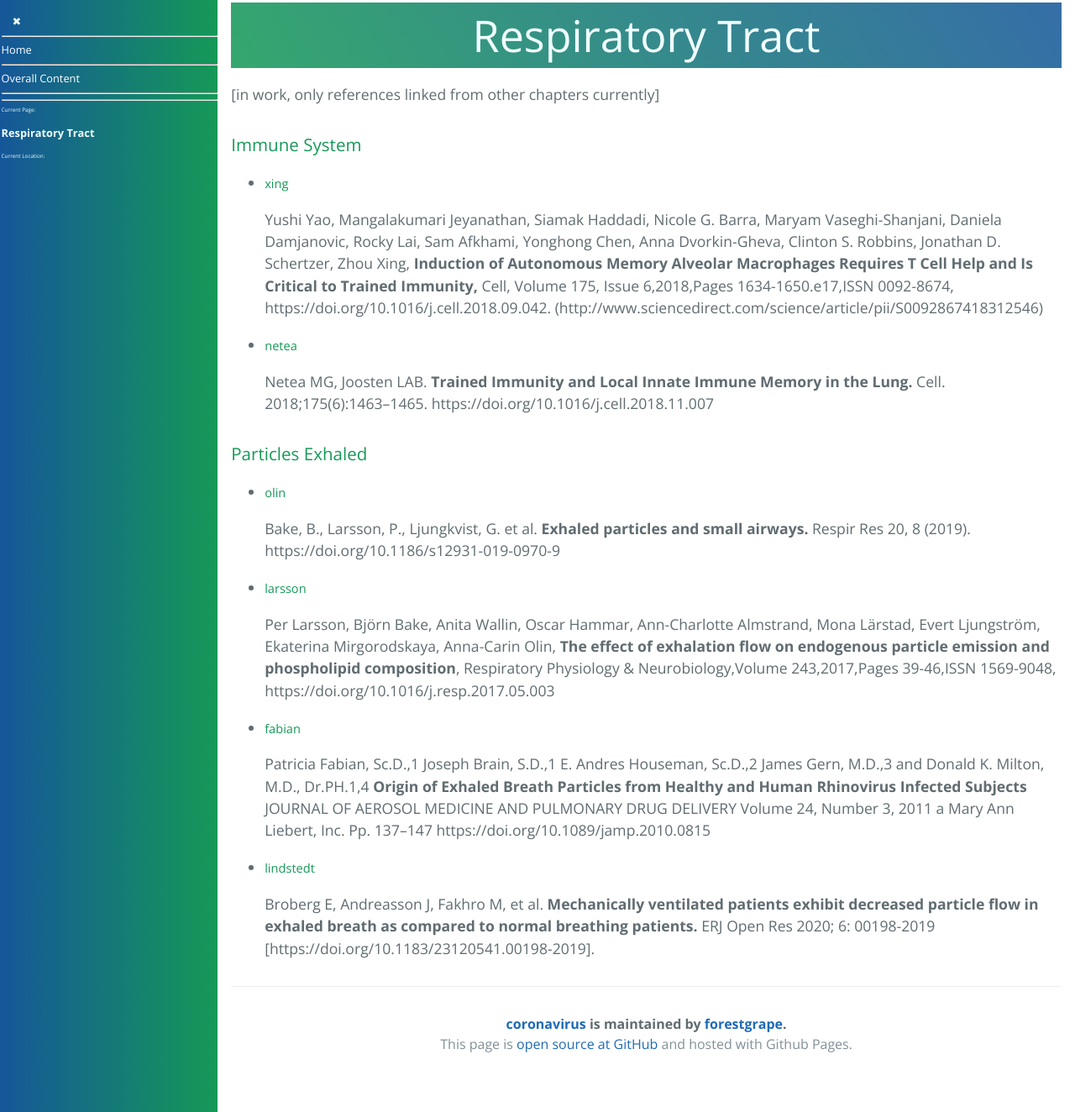
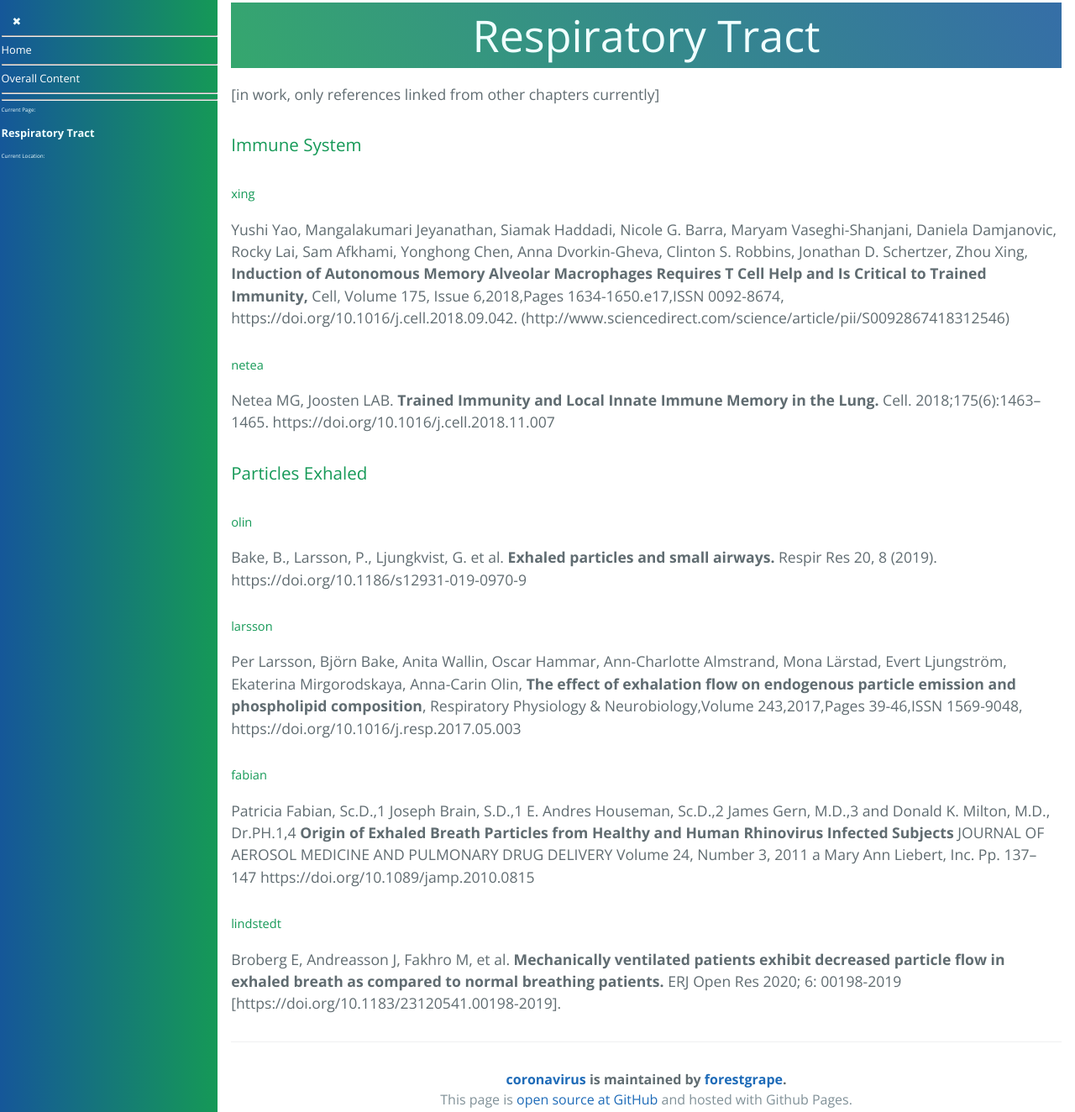
Before and after one commit to forestgrape/coronavirus, a Jekyll site: the page built from 4_immunological/respiratory_tract.md, in a window 1280 px wide and 1324 px high. Shown: the whole window at 84% size. Built offline with Jekyll 4.4.1, drawn with Linux system fonts in a browser that asks for light colours; our own code applies the rules of GitHub Pages for plain Markdown files.

Commit message:
formatting

```diff
--- a/4_immunological/respiratory_tract.md
+++ b/4_immunological/respiratory_tract.md
@@ -4,35 +4,35 @@
 
 
 ### Immune System
-* ##### xing
-    Yushi Yao, Mangalakumari Jeyanathan, Siamak Haddadi, Nicole G. Barra, Maryam Vaseghi-Shanjani, Daniela Damjanovic, Rocky Lai, Sam Afkhami, Yonghong Chen, Anna Dvorkin-Gheva, Clinton S. Robbins, Jonathan D. Schertzer, Zhou Xing,
-    **Induction of Autonomous Memory Alveolar Macrophages Requires T Cell Help and Is Critical to Trained Immunity,**
-    Cell, Volume 175, Issue 6,2018,Pages 1634-1650.e17,ISSN 0092-8674, https://doi.org/10.1016/j.cell.2018.09.042. (http://www.sciencedirect.com/science/article/pii/S0092867418312546)
+##### xing
+Yushi Yao, Mangalakumari Jeyanathan, Siamak Haddadi, Nicole G. Barra, Maryam Vaseghi-Shanjani, Daniela Damjanovic, Rocky Lai, Sam Afkhami, Yonghong Chen, Anna Dvorkin-Gheva, Clinton S. Robbins, Jonathan D. Schertzer, Zhou Xing,
+**Induction of Autonomous Memory Alveolar Macrophages Requires T Cell Help and Is Critical to Trained Immunity,**
+Cell, Volume 175, Issue 6,2018,Pages 1634-1650.e17,ISSN 0092-8674, https://doi.org/10.1016/j.cell.2018.09.042. (http://www.sciencedirect.com/science/article/pii/S0092867418312546)
 
 
-* ##### netea
-    Netea MG, Joosten LAB.
-    **Trained Immunity and Local Innate Immune Memory in the Lung.**
-    Cell. 2018;175(6):1463–1465. https://doi.org/10.1016/j.cell.2018.11.007
+##### netea
+Netea MG, Joosten LAB.
+**Trained Immunity and Local Innate Immune Memory in the Lung.**
+Cell. 2018;175(6):1463–1465. https://doi.org/10.1016/j.cell.2018.11.007
 
 
 
 ### Particles Exhaled
-* ##### olin
-    Bake, B., Larsson, P., Ljungkvist, G. et al.
-    **Exhaled particles and small airways.** Respir Res 20, 8 (2019). https://doi.org/10.1186/s12931-019-0970-9
+##### olin
+Bake, B., Larsson, P., Ljungkvist, G. et al.
+**Exhaled particles and small airways.** Respir Res 20, 8 (2019). https://doi.org/10.1186/s12931-019-0970-9
 
-* ##### larsson
-    Per Larsson, Björn Bake, Anita Wallin, Oscar Hammar, Ann-Charlotte Almstrand, Mona Lärstad, Evert Ljungström, Ekaterina Mirgorodskaya, Anna-Carin Olin,
-    **The effect of exhalation flow on endogenous particle emission and phospholipid composition**,
-    Respiratory Physiology & Neurobiology,Volume 243,2017,Pages 39-46,ISSN 1569-9048,     https://doi.org/10.1016/j.resp.2017.05.003
+##### larsson
+Per Larsson, Björn Bake, Anita Wallin, Oscar Hammar, Ann-Charlotte Almstrand, Mona Lärstad, Evert Ljungström, Ekaterina Mirgorodskaya, Anna-Carin Olin,
+**The effect of exhalation flow on endogenous particle emission and phospholipid composition**,
+Respiratory Physiology & Neurobiology,Volume 243,2017,Pages 39-46,ISSN 1569-9048,     https://doi.org/10.1016/j.resp.2017.05.003
 
-* ##### fabian
-    Patricia Fabian, Sc.D.,1 Joseph Brain, S.D.,1 E. Andres Houseman, Sc.D.,2 James Gern, M.D.,3 and Donald K. Milton, M.D., Dr.PH.1,4
-    **Origin of Exhaled Breath Particles from Healthy and Human Rhinovirus Infected Subjects**
-    JOURNAL OF AEROSOL MEDICINE AND PULMONARY DRUG DELIVERY Volume 24, Number 3, 2011 a Mary Ann Liebert, Inc. Pp. 137–147 https://doi.org/10.1089/jamp.2010.0815
+##### fabian
+Patricia Fabian, Sc.D.,1 Joseph Brain, S.D.,1 E. Andres Houseman, Sc.D.,2 James Gern, M.D.,3 and Donald K. Milton, M.D., Dr.PH.1,4
+**Origin of Exhaled Breath Particles from Healthy and Human Rhinovirus Infected Subjects**
+JOURNAL OF AEROSOL MEDICINE AND PULMONARY DRUG DELIVERY Volume 24, Number 3, 2011 a Mary Ann Liebert, Inc. Pp. 137–147 https://doi.org/10.1089/jamp.2010.0815
 
-* ##### lindstedt
-    Broberg E, Andreasson J, Fakhro M, et al.
-    **Mechanically ventilated patients exhibit decreased particle flow in exhaled breath as compared to normal breathing patients.**
-    ERJ Open Res 2020; 6: 00198-2019 [https://doi.org/10.1183/23120541.00198-2019].
+##### lindstedt
+Broberg E, Andreasson J, Fakhro M, et al.
+**Mechanically ventilated patients exhibit decreased particle flow in exhaled breath as compared to normal breathing patients.**
+ERJ Open Res 2020; 6: 00198-2019 [https://doi.org/10.1183/23120541.00198-2019].
```
